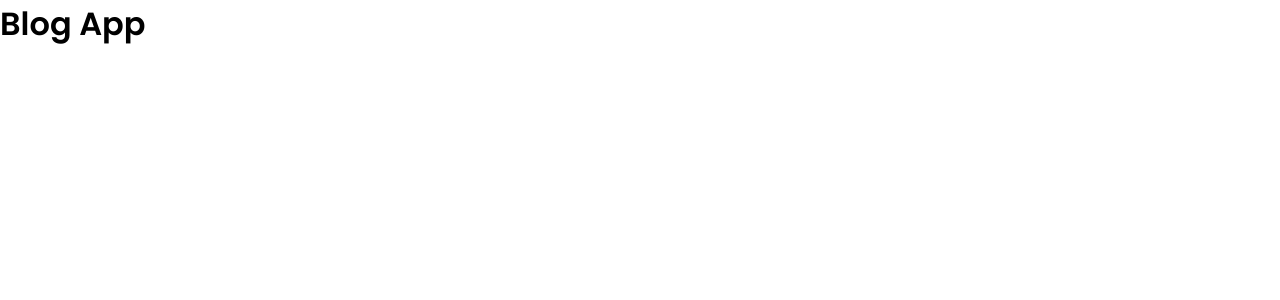
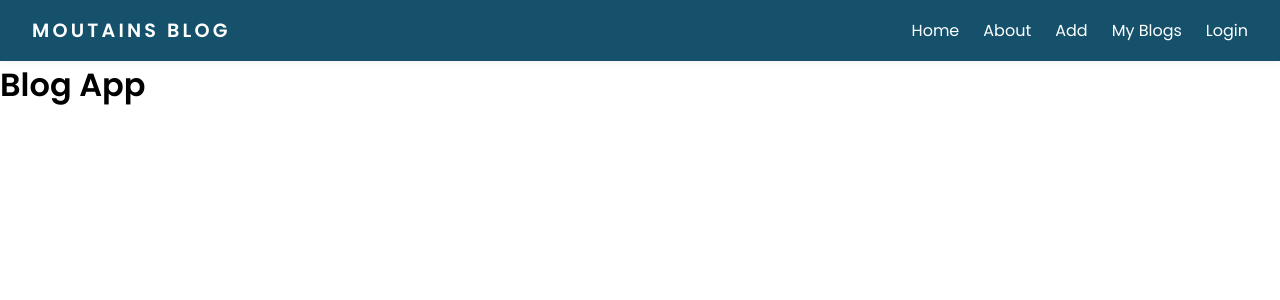
Before and after one commit to Namrata725/blogAppInReact, a React (Vite) app: page /explore in a window 1280 px wide. Shown: the top 300 px of the page. Built offline with nearby package versions, Linux system fonts and the light colour scheme.

Commit message:
added navbar

```diff
--- a/src/App.jsx
+++ b/src/App.jsx
@@ -2,6 +2,7 @@ import { BrowserRouter as Router, Routes, Route } from "react-router-dom";
 import LandingPage from "./pages/LandingPage";
 import Main from "./pages/Main";
 import Login from "./pages/Login";
+import Navbar from "./component/Navbar";
 
 function App() {
   return (
@@ -9,7 +10,15 @@ function App() {
       <Router>
         <Routes>
           <Route path="/" element={<LandingPage />}></Route>
-          <Route path="/explore" element={<Main />}></Route>
+          <Route
+            path="/explore"
+            element={
+              <>
+                <Navbar />
+                <Main />
+              </>
+            }
+          ></Route>
           <Route path="/login" element={<Login />}></Route>
         </Routes>
       </Router>
--- /dev/null
+++ b/src/component/Navbar.jsx
@@ -0,0 +1,61 @@
+import { Link, useNavigate } from "react-router-dom";
+import "./component.css";
+import { use, useEffect, useState } from "react";
+function Navbar() {
+  const navigate = useNavigate();
+  const [user, setUser] = useState(null);
+  const [showDropdown, setShowDropdown] = useState(false);
+
+  useEffect(() => {
+    const storedUser = JSON.parse(localStorage.getItem("user"));
+    setUser(storedUser);
+  }, []);
+
+  const handleLogout = () => {
+    localStorage.removeItem("user");
+    setUser(null);
+    navigate("/login");
+  };
+  const toggleDropdown = () => {
+    setShowDropdown((prev) => !prev);
+  };
+
+  return (
+    <header className="navbar-container">
+      <div className="navbar-logo">MOUTAINS BLOG</div>
+
+      <nav className="navbar-links">
+        <Link to="/" className="nav-link">
+          Home
+        </Link>
+        <Link to="/explore" className="nav-link">
+          About
+        </Link>
+        <Link to="/add" className="nav-link">
+          Add
+        </Link>
+        <Link to="/myblogs" className="nav-link">
+          My Blogs
+        </Link>
+        {user ? (
+          <div className="user-dropdown">
+            <button onClick={toggleDropdown} className="nav-button">
+              {user.username}
+            </button>
+            {showDropdown && (
+              <div className="dropdown-menu">
+                <button onClick={handleLogout}>Logout</button>
+              </div>
+            )}
+          </div>
+        ) : (
+          <Link to="/login" className="nav-link">
+            Login
+          </Link>
+        )}
+      </nav>
+    </header>
+  );
+}
+
+export default Navbar;
--- /dev/null
+++ b/src/component/component.css
@@ -0,0 +1,77 @@
+@import url('https://fonts.googleapis.com/css2?family=Poppins:wght@400;600&display=swap');
+*{
+  margin: 0;
+  padding: 0;
+}
+.navbar-container {
+  font-family: 'Poppins', sans-serif;
+  background-color: #15516b;
+  color: white;
+  padding: 1rem 2rem;
+  display: flex;
+  justify-content: space-between;
+  align-items: center;
+  box-shadow: 0 2px 8px rgba(0, 0, 0, 0.05);
+}
+
+.navbar-logo {
+  font-weight: 700;
+  letter-spacing: 0.2rem;
+  font-size: 1.2rem;
+  color: white;
+
+}
+
+.navbar-links {
+  display: flex;
+  gap: 1.5rem;
+  align-items: center;
+}
+
+.nav-link {
+  text-decoration: none;
+  color: white;
+  font-weight: 500;
+  transition: color 0.3s ease;
+}
+
+.nav-link:hover {
+  color: #15516b;
+}
+
+.nav-button {
+
+  border-radius: 1px solid white;
+  padding: 0.5rem 1rem;
+  text-decoration: none;
+  font-weight: 600;
+  transition: background-color 0.3s ease;
+}
+
+.nav-button:hover {
+  background-color: #15516b;
+}
+
+
+.user-dropdown {
+  position: relative;
+}
+
+.dropdown-menu {
+  position: absolute;
+  top: 40px;
+  right: 0;
+  background: #fff;
+  border: 1px solid #ccc;
+  padding: 0.5rem;
+  border-radius: 8px;
+  box-shadow: 0 2px 8px rgba(0, 0, 0, 0.1);
+}
+
+.dropdown-menu button {
+  background: none;
+  border: none;
+  color: #15516b;
+  cursor: pointer;
+  font-weight: 600;
+}
```
